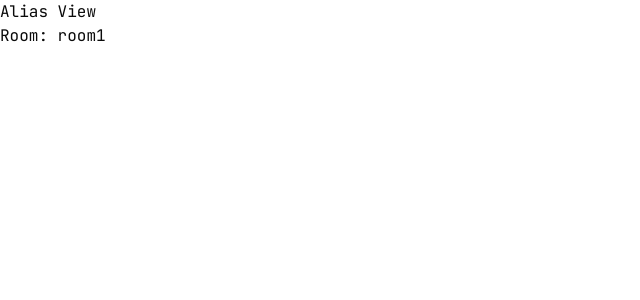
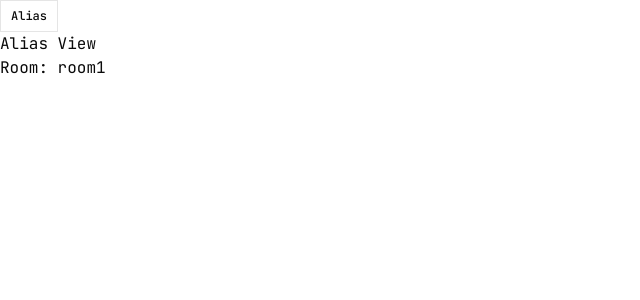
Before and after one commit to NeValetik/not-meme-police, a Next.js app: page /games/alias/room1 in a window 1280 px wide. Shown: the top 300 px of the page, without its empty margins (0-640 px from the left). Built offline with nearby package versions, Linux system fonts and the light colour scheme.

Commit message:
feat: add components library

```diff
--- a/app/(landing)/page.tsx
+++ b/app/(landing)/page.tsx
@@ -1,10 +1,13 @@
 import Link from "next/link";
 import { FC } from "react";
+import { Button } from "@/components/ui/button";
 
 const HomePage:FC<{}> = () => {
   return (
     <div className="">
-      <Link href="/games/alias/room1">Alias</Link>
+      <Button asChild variant="outline">
+        <Link href="/games">Games</Link>
+      </Button>
     </div>
   );
 }
--- /dev/null
+++ b/app/games/[game]/[room]/layout.tsx
@@ -0,0 +1,11 @@
+import { FC } from "react";
+
+const GameLayout:FC<{children: React.ReactNode}> = ({ children }) => {
+  return (
+    <div>
+      {children}
+    </div>
+  )
+}
+
+export default GameLayout;
--- a/app/games/[game]/[room]/page.tsx
+++ b/app/games/[game]/[room]/page.tsx
@@ -1,6 +1,7 @@
 import { FC } from "react";
-import { ClientGame } from "@/views/GameViews/types";
 import { getClientGameRoom } from "@/views/GameViews/utils";
+import { Button } from "@/components/ui/button";
+import Link from "next/link";
 
 interface RoomPageProps {
   params: {
@@ -17,6 +18,9 @@ const RoomPage:FC<RoomPageProps> = async (props) => {
   }
   return (
     <div>
+      <Button asChild variant="outline">
+        <Link href={`/games`}>Alias</Link>
+      </Button>
       <ClientGameView {...restParams} />
     </div>
   );
--- a/app/games/page.tsx
+++ b/app/games/page.tsx
@@ -1,11 +1,15 @@
-import { FC, ReactNode } from "react";
+import { Button } from "@/components/ui/button";
+import Link from "next/link";
+import { FC } from "react";
 
-const CorePage:FC<{children: ReactNode}> = ({ children }) => {
+const GamesPage:FC<{} > = () => {
   return (
     <div>
-      {children}
+      <Button asChild variant="outline">
+        <Link href="/games/alias/room1">Alias</Link>
+      </Button>
     </div>
   );
 };
 
-export default CorePage;
+export default GamesPage;
--- a/views/GameViews/AliasView/index.tsx
+++ b/views/GameViews/AliasView/index.tsx
@@ -2,7 +2,6 @@ import { FC } from "react";
 
 const AliasView:FC<{room: string}> = (props) => {
   const { room } = props;
-  console.log(room);
   return (
     <div>
       <h1>Alias View</h1>
```
